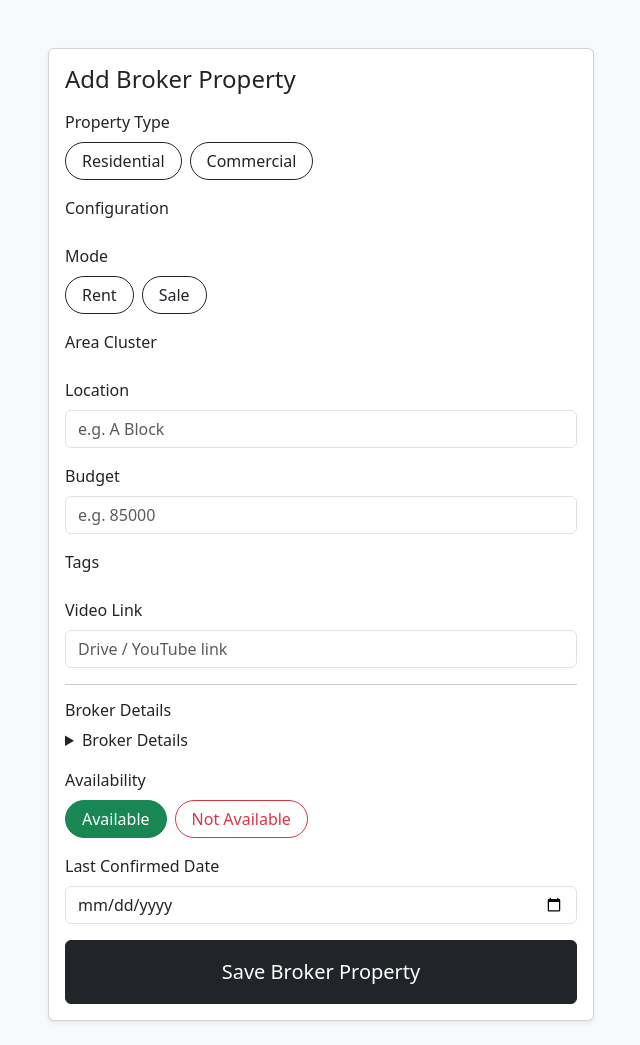
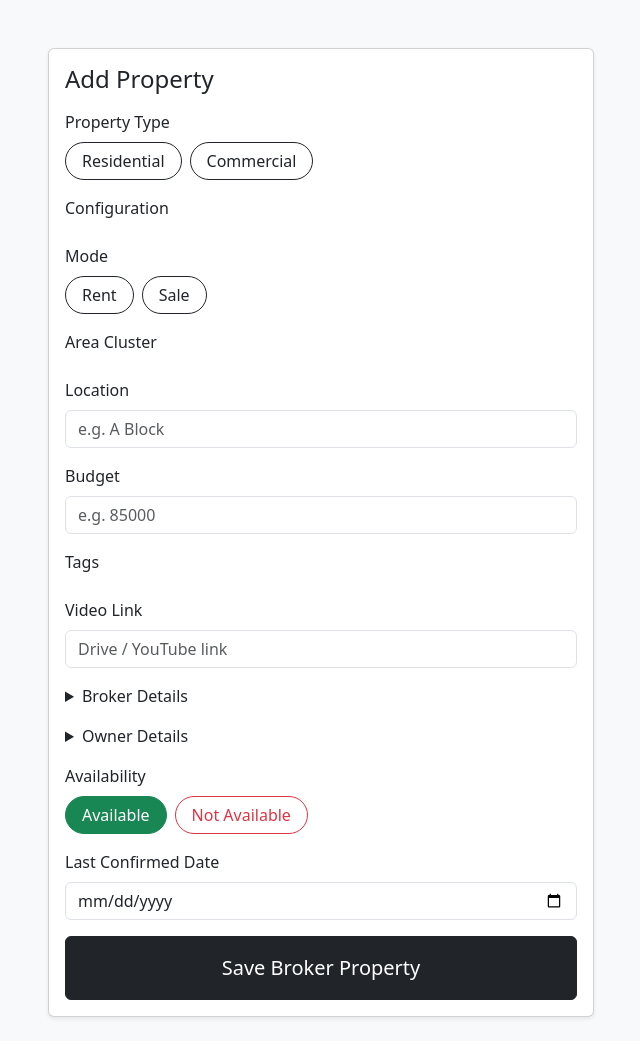
Before and after one commit to nikhilsharma/realestate-mvp, a Flask app: template templates/add_broker_property.html in a window 1280 px wide. Shown: the part 56-1101 px from the top of the page, without its empty margins (319-959 px from the left). After the commit the page ends 1076 px from the top, so only its background shows below. Run offline with Flask 3, Linux system fonts and the light colour scheme; the template is opened without the code that fills it, so the values that code supplies are empty; some libraries are stand-ins or nearby versions.

Commit message:
Added owner_name and owner_contact in broker_properties table

```diff
--- a/app/db.py
+++ b/app/db.py
@@ -132,6 +132,12 @@ def init_db():
     ADD COLUMN IF NOT EXISTS lead_temperature_override TEXT
     """)
 
+    cursor.execute("""
+    ALTER TABLE broker_properties
+    ADD COLUMN IF NOT EXISTS owner_name TEXT,
+    ADD COLUMN IF NOT EXISTS owner_contact TEXT;
+    """)
+
     conn.commit()
     cursor.close()
     conn.close()
--- a/app/utils.py
+++ b/app/utils.py
@@ -56,6 +56,8 @@ def parse_broker_property_form(form):
         "video_link": form.get("video_link") or None,
         "broker_name": form.get("broker_name") or None,
         "broker_contact": form.get("broker_contact") or None,
+        "owner_name": form.get("owner_name") or None,
+        "owner_contact": form.get("owner_contact") or None,
         "tags": tags,
         "last_confirmed_at": last_confirmed_at
     }
--- a/templates/add_broker_property.html
+++ b/templates/add_broker_property.html
@@ -1,6 +1,6 @@
 {% extends "base.html" %}
 
-{% block title %}Add Broker Property{% endblock %}
+{% block title %}Add Property{% endblock %}
 
 {% block content %}
 
@@ -10,7 +10,7 @@
         <div class="card shadow-sm">
             <div class="card-body">
 
-                <h4 class="mb-3">Add Broker Property</h4>
+                <h4 class="mb-3">Add Property</h4>
 
                 <form method="POST">
 
@@ -100,9 +100,6 @@
                         <input type="url" name="video_link" class="form-control" placeholder="Drive / YouTube link">
                     </div>
 
-                    <hr>
-                    <h6 class="mt-3">Broker Details</h6>
-
                     <!-- Broker -->
                      <details class="mb-3">
                         <summary>Broker Details</summary>
@@ -112,6 +109,20 @@
                             <input name="broker_name" class="form-control mb-2" placeholder="Broker name">
 
                             <input name="broker_contact" class="form-control" inputmode="numeric" placeholder="Broker phone">
+
+                        </div>
+
+                    </details>
+
+                    <!-- Owner -->
+                    <details class="mb-3">
+                        <summary>Owner Details</summary>
+
+                        <div class="mt-3">
+
+                            <input name="owner_name" class="form-control mb-2" placeholder="Owner name">
+
+                            <input name="owner_contact" class="form-control" inputmode="numeric" placeholder="Owner phone">
 
                         </div>
 
```
Also changed, not shown: app/models/broker_property_model.py (+9 -1 lines), templates/edit_broker_property.html (+16 -0 lines), templates/partials/broker_properties/_broker_card.html (+14 -1 lines).
